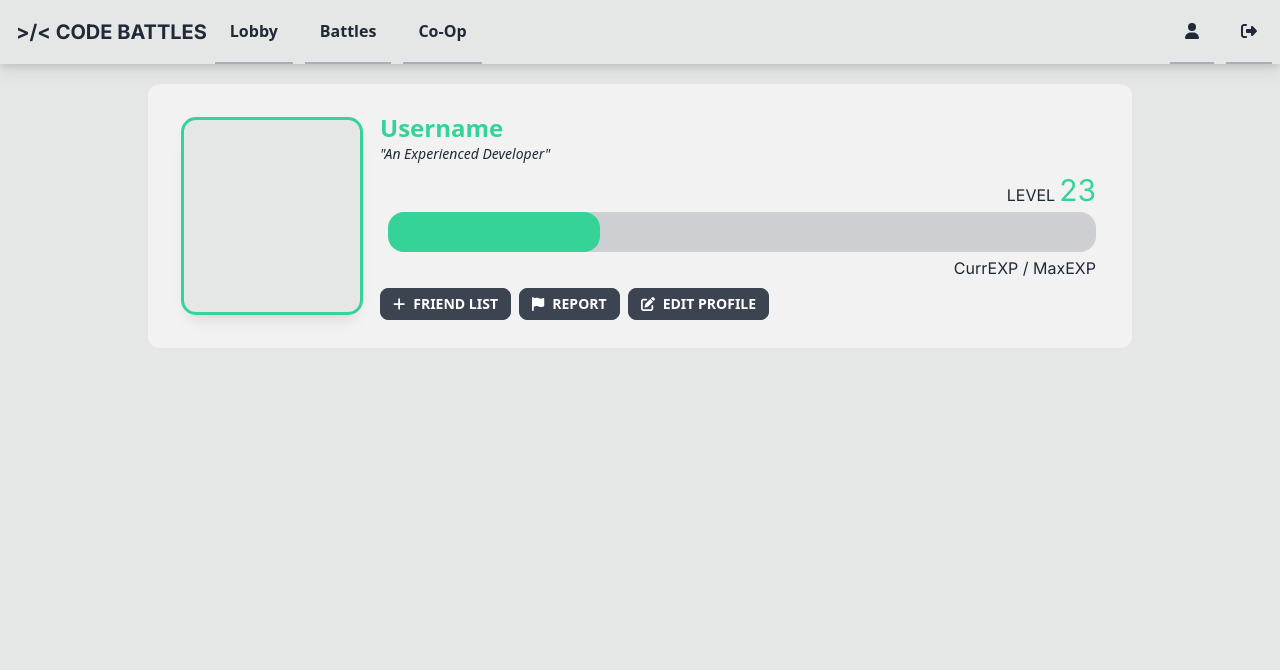
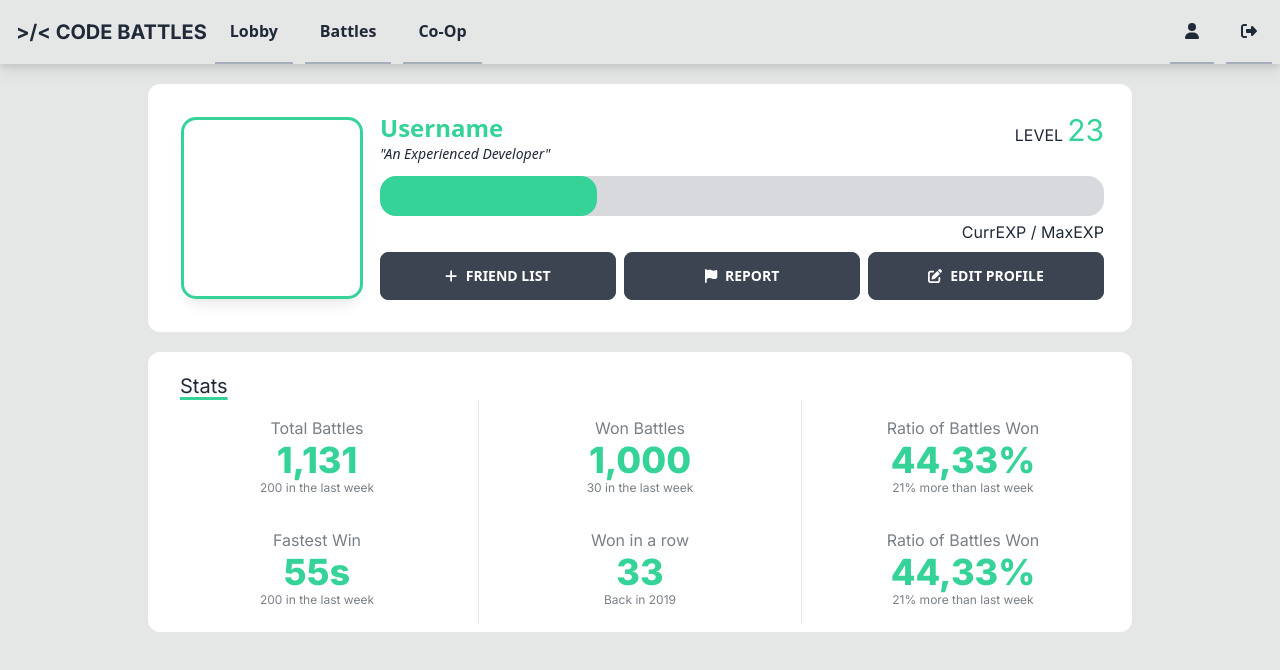
Before and after one commit to ninjoma/codebattles, a Vue app in the folder codebattles-web/: page /profile in a window 1280 px wide. Shown: the top 670 px of the page. Built offline with nearby package versions, Linux system fonts and the light colour scheme; what vue-codemirror would draw is missing.

Commit message:
Improved Mobile Experience

```diff
--- a/codebattles-web/src/App.vue
+++ b/codebattles-web/src/App.vue
@@ -1,15 +1,18 @@
 <script lang="ts">
 import Header from "./components/Header.vue";
+import Drawer from "./components/Drawer.vue";
 export default {
     components: {
-        Header
+        Header,
+        Drawer
     }
 }
 </script>
 
 <template>
     <div class="min-h-screen flex flex-col">
-        <Header></Header>
-        <RouterView></RouterView>
+        <Drawer>
+            <RouterView></RouterView>
+        </Drawer>
     </div>
 </template>
--- /dev/null
+++ b/codebattles-web/src/components/Drawer.vue
@@ -0,0 +1,29 @@
+<script lang="ts">
+import Header from './Header.vue';
+export default {
+    components: {
+        Header
+    }
+}
+</script>
+<template>
+    <div className="drawer">
+        <input id="header-drawer" type="checkbox" className="drawer-toggle" />
+        <div className="drawer-content flex flex-col">
+            <!-- Navbar -->
+            <Header/>
+            <!-- Page content here -->
+            <slot/>
+        </div>
+        <div className="drawer-side">
+            <label htmlFor="header-drawer" className="drawer-overlay"></label>
+            <ul className="menu p-4 w-80 bg-base-100">
+            <!-- Sidebar content here -->
+            <li><a>Sidebar Item 1</a></li>
+            <li><a>Sidebar Item 2</a></li>
+
+            </ul>
+
+        </div>
+        </div>
+</template>
--- a/codebattles-web/src/components/Header.vue
+++ b/codebattles-web/src/components/Header.vue
@@ -9,9 +9,15 @@ export default {
 </script>
 <template>
     <div className="navbar bg-base-300 flex items-center justify-between gap-3 p-0 px-2 items-stretch drop-shadow-lg">
-        <div>
+        <div class="">
+            <input id="header-drawer" type="checkbox" className="drawer-toggle" />
+            <div className="flex-none sm:hidden">
+                <label htmlFor="header-drawer" className="btn btn-square btn-ghost">
+                    <font-awesome-icon icon="fa-solid fa-bars" class="text-xl"/>
+                </label>
+            </div>
             <a className="normal-case text-xl font-inter font-bold px-2">>/&lt; CODE BATTLES</a>
-            <div class="h-full flex gap-3">
+            <div class="h-full flex gap-3 hidden sm:flex">
                 <HeaderButton targetUrl="/lobby">
                     <a>Lobby</a>
                 </HeaderButton>
@@ -24,7 +30,7 @@ export default {
             </div>
         </div>
         <div>
-            <div class="h-full flex gap-3">
+            <div class="h-full flex gap-3 hidden sm:flex">
                 <HeaderButton targetUrl="/profile">
                     <font-awesome-icon icon="fa-solid fa-user" />
                 </HeaderButton>
--- a/codebattles-web/src/main.ts
+++ b/codebattles-web/src/main.ts
@@ -6,9 +6,9 @@ import { basicSetup } from "codemirror";
 import VueCodeMirror from "vue-codemirror";
 import { library } from '@fortawesome/fontawesome-svg-core';
 import { FontAwesomeIcon } from '@fortawesome/vue-fontawesome';
-import { faCrown, faCircleArrowUp, faUser, faRightFromBracket, faFlag, faPlus, faPenToSquare } from '@fortawesome/free-solid-svg-icons';
+import { faCrown, faCircleArrowUp, faUser, faRightFromBracket, faFlag, faPlus, faPenToSquare, faBars } from '@fortawesome/free-solid-svg-icons';
 
-library.add(faCrown, faCircleArrowUp, faUser, faRightFromBracket, faFlag, faPlus, faPenToSquare)
+library.add(faCrown, faCircleArrowUp, faUser, faRightFromBracket, faFlag, faPlus, faPenToSquare, faBars)
 
 createApp(App)
 
--- a/codebattles-web/src/views/ProfileView.vue
+++ b/codebattles-web/src/views/ProfileView.vue
@@ -9,37 +9,41 @@ export default {
 <template>
     <div class="flex flex-col flex-1 items-center bg-base-300">
         <div class="max-w-screen-lg w-full">
-            <div class="bg-base-200 m-5 rounded-xl p-2">
-                <div class="flex m-5 rounded-xl gap-3">
-                    <div className="avatar p-2">
-                        <div className="w-44 rounded-xl shadow-lg ring ring-success bg-base-300">
+            <div class="bg-base-100 m-5 rounded-xl p-2">
+                <div class="flex flex-col sm:flex-row m-5 rounded-xl gap-3">
+                    <div className="avatar p-2 justify-center sm:justify-start">
+                        <div className="w-44 rounded-xl shadow-lg ring ring-success bg-base-100">
 
                         </div>
                     </div>
                     <div class="flex flex-col items-stretch w-full">
-                        <div class="flex items-baseline flex-col w-full">
-                            <h3 class="text-2xl font-bold text-[#36D399]">Username</h3>
-                            <blockquote class="text-sm italic">
-                                <p>"An Experienced Developer"</p>
-                            </blockquote>
-                            <div class="p-2 flex flex-col items-center rounded-xl w-full">
+                        <div class="flex flex-col w-full">
+                            <div class="flex w-full">
+                                <div>
+                                    <h3 class="text-2xl font-bold text-[#36D399]">Username</h3>
+                                    <blockquote class="text-sm italic">
+                                        <p>"An Experienced Developer"</p>
+                                    </blockquote>
+                                </div>
                                 <div class="flex justify-end flex-1 items-baseline gap-1 font-inter w-full">
                                     <a>LEVEL</a>
                                     <a class="text-3xl text-[#36D399]">23</a>
                                 </div>
+                            </div>
+                            <div class="py-2 flex flex-col items-center rounded-xl w-full">
                                 <progress className="progress progress-success h-10 m-1 rounded-sm" value="30" max="100"></progress>
                                 <div class="flex justify-end font-inter w-full">
                                     <a>CurrEXP / MaxEXP</a>
                                 </div>
                             </div>
-                            <div class="flex gap-2">
-                                <button className="btn btn-sm flex gap-2">
+                            <div class="flex gap-2 w-full">
+                                <button className="btn flex gap-2 flex-1">
                                     <font-awesome-icon icon="fa-solid fa-plus" /> Friend List
                                 </button>
-                                <button className="btn btn-sm flex gap-2">
+                                <button className="btn flex gap-2 flex-1">
                                     <font-awesome-icon icon="fa-solid fa-flag"  /> Report
                                 </button>
-                                <button className="btn btn-sm flex gap-2">
+                                <button className="btn flex gap-2 flex-1">
                                     <font-awesome-icon icon="fa-solid fa-pen-to-square" /> Edit Profile
                                 </button>
                             </div>
@@ -57,6 +61,47 @@ export default {
                     </div>
                 </div>
             </div>
+            <div class="bg-base-100 m-5 rounded-xl p-2">
+                <div>
+                    <h3 className="px-6 pt-3 text-xl underline underline-offset-4 font-inter decoration-4 decoration-[#36D399]">Stats</h3>
+                </div>
+                <div class="flex flex-col">
+                    <div className="stats w-full font-inter flex flex-col sm:flex-row sm:flex-row stats-vertical sm:stats-horizontal">
+                        <div className="stat text-center flex-1">
+                            <div className="stat-title">Total Battles</div>
+                            <div className="stat-value text-success">1,131</div>
+                            <div className="stat-desc">200 in the last week</div>
+                        </div>
+                        <div className="stat text-center flex-1">
+                            <div className="stat-title">Won Battles</div>
+                            <div className="stat-value text-success">1,000</div>
+                            <div className="stat-desc">30 in the last week</div>
+                        </div>
+                        <div className="stat text-center flex-1">
+                            <div className="stat-title">Ratio of Battles Won</div>
+                            <div className="stat-value text-success">44,33%</div>
+                            <div className="stat-desc">21% more than last week</div>
+                        </div>
+                    </div>
+                    <div className="stats w-full font-inter flex flex-col sm:flex-row stats-vertical sm:stats-horizontal">
+                        <div className="stat text-center flex-1">
+                            <div className="stat-title">Fastest Win</div>
+                            <div className="stat-value text-success">55s</div>
+                            <div className="stat-desc">200 in the last week</div>
+                        </div>
+                        <div className="stat text-center flex-1">
+                            <div className="stat-title">Won in a row</div>
+                            <div className="stat-value text-success">33</div>
+                            <div className="stat-desc">Back in 2019</div>
+                        </div>
+                        <div className="stat text-center flex-1">
+                            <div className="stat-title">Ratio of Battles Won</div>
+                            <div className="stat-value text-success">44,33%</div>
+                            <div className="stat-desc">21% more than last week</div>
+                        </div>
+                    </div>
+                </div>
+            </div>
         </div>
     </div>
 </template>
```
